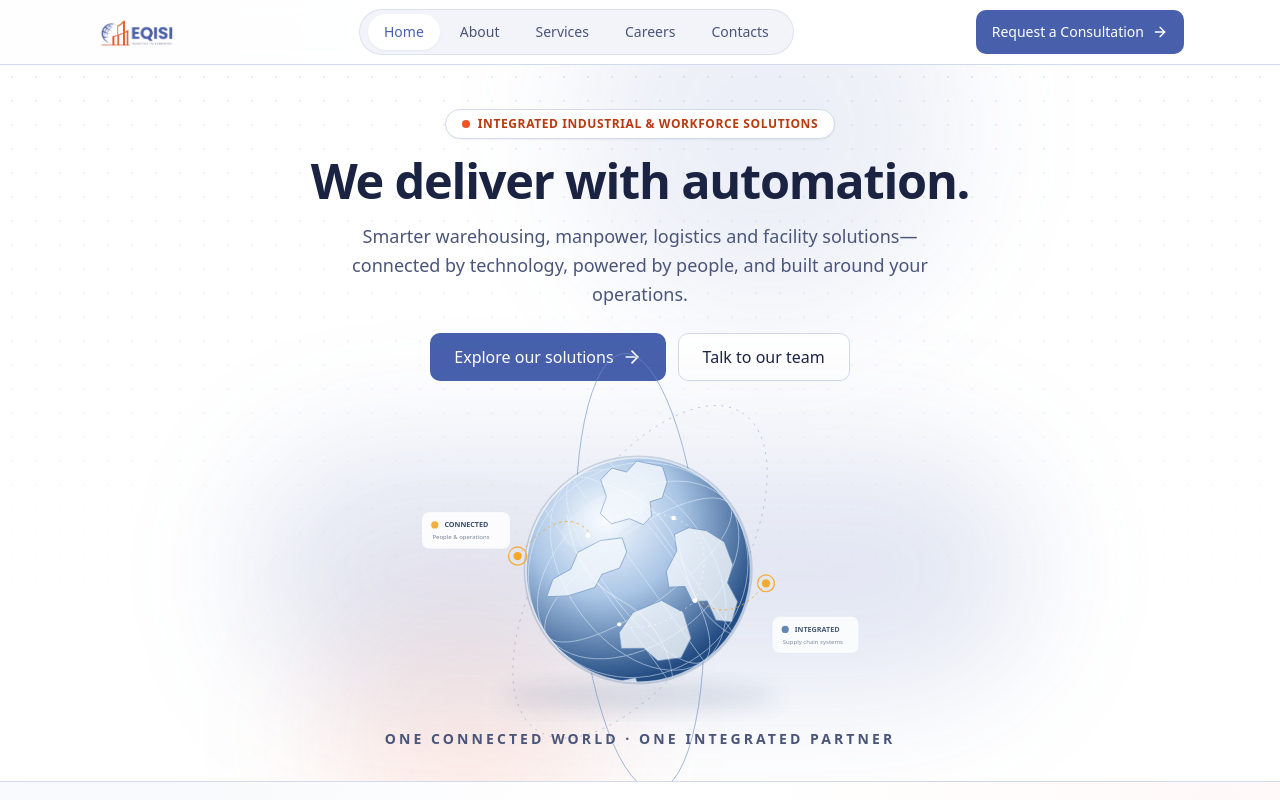
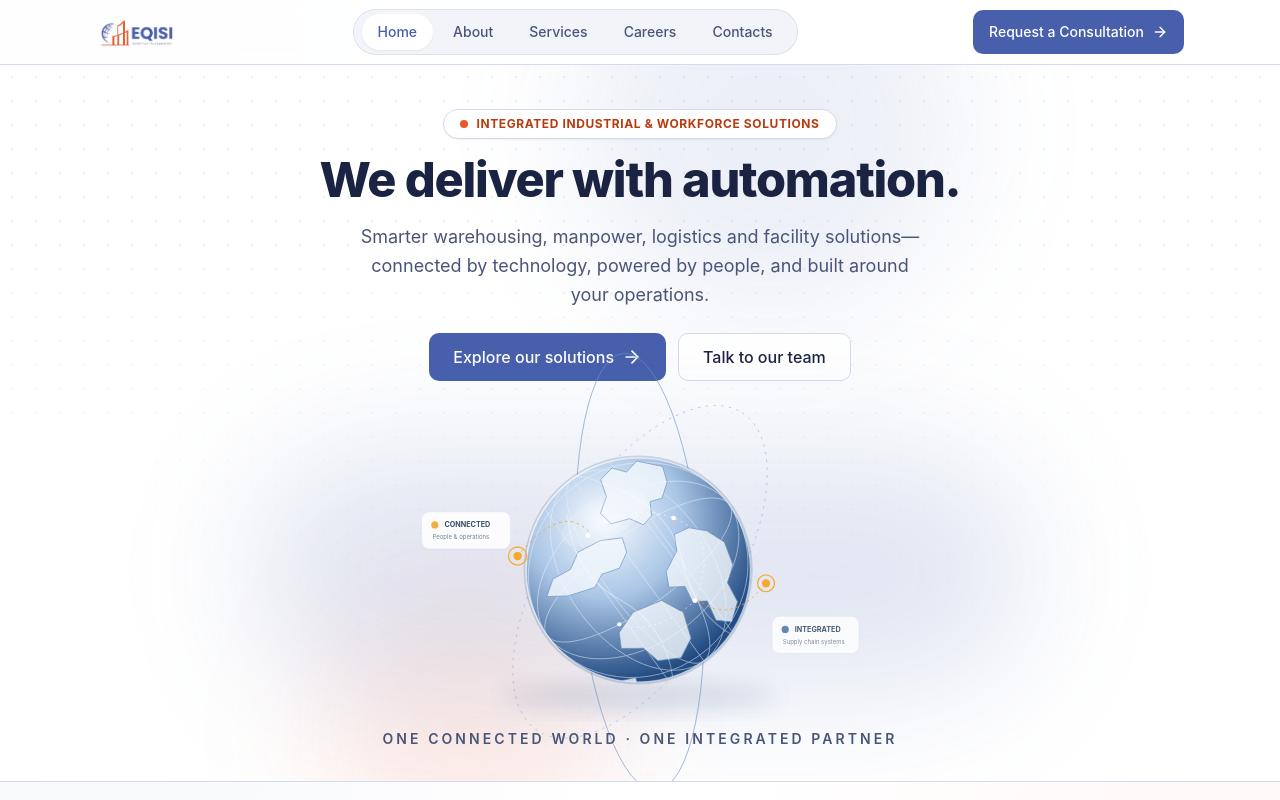
Before and after one commit to isturiscedrick/EQISI, a React (Vite) app in the folder vite-react-template/: page / in a window 1280 px wide. Shown: the top 800 px of the page. Built offline with nearby package versions, Linux system fonts and the light colour scheme.

Commit message:
Apply two-font brand typography system

```diff
--- a/vite-react-template/src/styles/index.css
+++ b/vite-react-template/src/styles/index.css
@@ -58,8 +58,9 @@
 }
 
 @theme {
-  /* Typography: two system stacks, so there are no font requests to block rendering. */
-  --font-sans: ui-sans-serif, system-ui, "Segoe UI", Roboto, "Helvetica Neue", Arial, sans-serif;
+  /* Two-font brand system: Montserrat for display/headings, Inter for body/UI. */
+  --font-sans: "Inter", ui-sans-serif, system-ui, "Segoe UI", Arial, sans-serif;
+  --font-heading: "Montserrat", "Inter", ui-sans-serif, sans-serif;
   --font-mono: ui-monospace, SFMono-Regular, Menlo, Consolas, "Liberation Mono", monospace;
 
   --text-display: clamp(2.5rem, 1.6rem + 3.6vw, 4.5rem);
@@ -248,8 +249,20 @@
 @layer base {
   h1,
   h2,
-  h3 {
+  h3,
+  h4,
+  h5,
+  h6 {
+    font-family: var(--font-heading);
     text-wrap: balance;
+  }
+
+  body,
+  button,
+  input,
+  textarea,
+  select {
+    font-family: var(--font-sans);
   }
 
   p {
```
